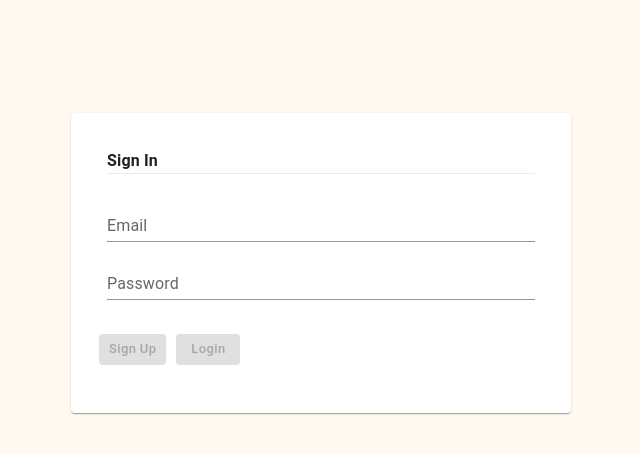
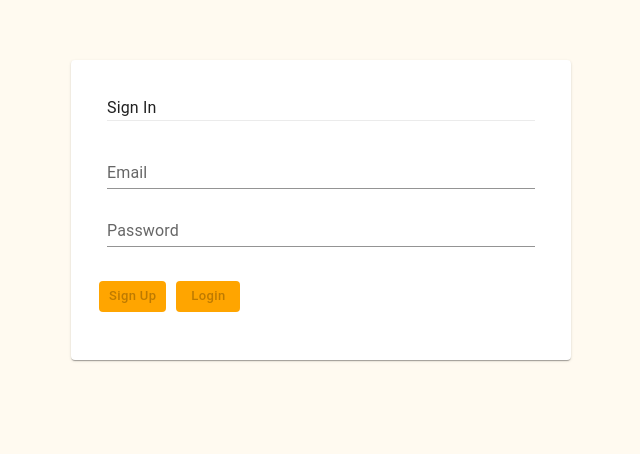
Before and after one commit to r1d4nd3v/react-auth, a React (Create React App) app: page / in a window 1280 px wide. Shown: the part 140-594 px from the top of the page, without its empty margins (319-959 px from the left). Built offline with nearby package versions, Linux system fonts and the light colour scheme; no server answers.

Commit message:
fix login layout and styling dashboard

```diff
--- a/package.json
+++ b/package.json
@@ -5,6 +5,7 @@
   "dependencies": {
     "@emotion/react": "^11.7.0",
     "@emotion/styled": "^11.6.0",
+    "@mui/icons-material": "^5.2.0",
     "@mui/material": "^5.2.1",
     "@mui/styles": "^5.2.2",
     "@reduxjs/toolkit": "^1.6.2",
--- a/src/components/Dashboard/Dashboard.tsx
+++ b/src/components/Dashboard/Dashboard.tsx
@@ -4,6 +4,14 @@ import { logout } from "../../firebase";
 import { onLogout } from "../../userReducer";
 import { useNavigate } from "react-router-dom";
 import { useDispatch, useSelector } from "react-redux";
+import AppBar from "@mui/material/AppBar";
+import Box from "@mui/material/Box";
+import Toolbar from "@mui/material/Toolbar";
+import Typography from "@mui/material/Typography";
+import Button from "@mui/material/Button";
+import IconButton from "@mui/material/IconButton";
+import MenuIcon from "@mui/icons-material/Menu";
+import { CustomAppBar } from "./DashboardStyle";
 
 const Dashboard = () => {
   const userEmail = useSelector<RootState>((state) => state.user.email);
@@ -26,12 +34,32 @@ const Dashboard = () => {
   }
 
   return (
-    <div>
-      <div>Currently logged in as {userEmail}</div>
-      <button id="logout" onClick={handleLogOut}>
-        Log Out
-      </button>
-    </div>
+    <Box>
+      <CustomAppBar>
+        <Toolbar>
+          <IconButton
+            size="large"
+            edge="start"
+            color="inherit"
+            aria-label="menu"
+            sx={{ mr: 2 }}
+          >
+          </IconButton>
+          <Typography variant="h6" component="div" sx={{ flexGrow: 1 }}>
+            Dashboard
+          </Typography>
+          <Button color="inherit" onClick={handleLogOut}>
+            Log Out
+          </Button>
+        </Toolbar>
+      </CustomAppBar>
+    </Box>
+    // <div>
+    //   <div>Currently logged in as {userEmail}</div>
+    //   <button id="logout" onClick={handleLogOut}>
+    //     Log Out
+    //   </button>
+    // </div>
   );
 };
 
--- /dev/null
+++ b/src/components/Dashboard/DashboardStyle.ts
@@ -0,0 +1,9 @@
+import Toolbar from "@mui/material/Toolbar";
+import AppBar from "@mui/material/AppBar";
+import styled from "styled-components";
+
+export const CustomAppBar = styled(AppBar)`
+  background: transparent;
+	color: black;
+  box-shadow: none;
+`;
--- a/src/components/Login/Login.tsx
+++ b/src/components/Login/Login.tsx
@@ -4,7 +4,6 @@ import { useNavigate } from "react-router-dom";
 import { useDispatch, useSelector } from "react-redux";
 import { onSaveUser } from "../../userReducer";
 import { RootState } from "../..";
-import Card from "@mui/material/Card";
 import CardContent from "@mui/material/CardContent";
 import Divider from "@mui/material/Divider";
 import {
@@ -13,6 +12,7 @@ import {
   CustomButton,
   CustomText,
   CustomInput,
+	CustomCard
 } from "./LoginStyle";
 
 function Login() {
@@ -59,7 +59,7 @@ function Login() {
   };
 
   return (
-    <Card>
+    <CustomCard>
       <CardContent>
         <Header>
           <CustomText>Sign In</CustomText>
@@ -98,7 +98,7 @@ function Login() {
           Login
         </CustomButton>
       </ButtonsContainer>
-    </Card>
+    </CustomCard>
   );
 }
 
--- a/src/components/Login/LoginStyle.ts
+++ b/src/components/Login/LoginStyle.ts
@@ -3,6 +3,17 @@ import Button from "@mui/material/Button";
 import TextField from "@mui/material/TextField";
 import Typography from "@mui/material/Typography";
 import styled from "styled-components";
+import Card from "@mui/material/Card";
+
+export const CustomCard = styled(Card)`
+  position: absolute;
+  width: 500px;
+  height: 300px;
+  margin: auto;
+  top: 25%;
+  left: 0;
+  right: 0;
+`;
 
 export const Header = styled.div`
   margin: 20px;
@@ -14,8 +25,10 @@ export const CustomText = styled(Typography)`
 `;
 
 export const CustomInput = styled(TextField)`
-  display: grid;
-  margin: 10px 20px;
+  && {
+    display: flex;
+    margin: 10px 20px;
+  }
 `;
 
 export const ButtonsContainer = styled(CardActions)`
@@ -27,8 +40,10 @@ export const ButtonsContainer = styled(CardActions)`
 `;
 
 export const CustomButton = styled(Button)`
-  background: orange;
-  text-transform: none;
+  &&&& {
+    background-color: orange;
+    text-transform: none;
+  }
   &:hover {
     background-color: orange;
     opacity: 0.5;
--- a/src/index.css
+++ b/src/index.css
@@ -1,16 +1,10 @@
 html,
 body,
 #root,
-#main > div {
+#main {
   height: 100%;
 }
 
 html {
   background-color: floralwhite;
 }
-
-#main {
-  width: 500px;
-  height: 300px;
-  margin: 20% auto;
-}
```
Also changed, not shown: 2 other files (tests, documents, lock files or other folders).
